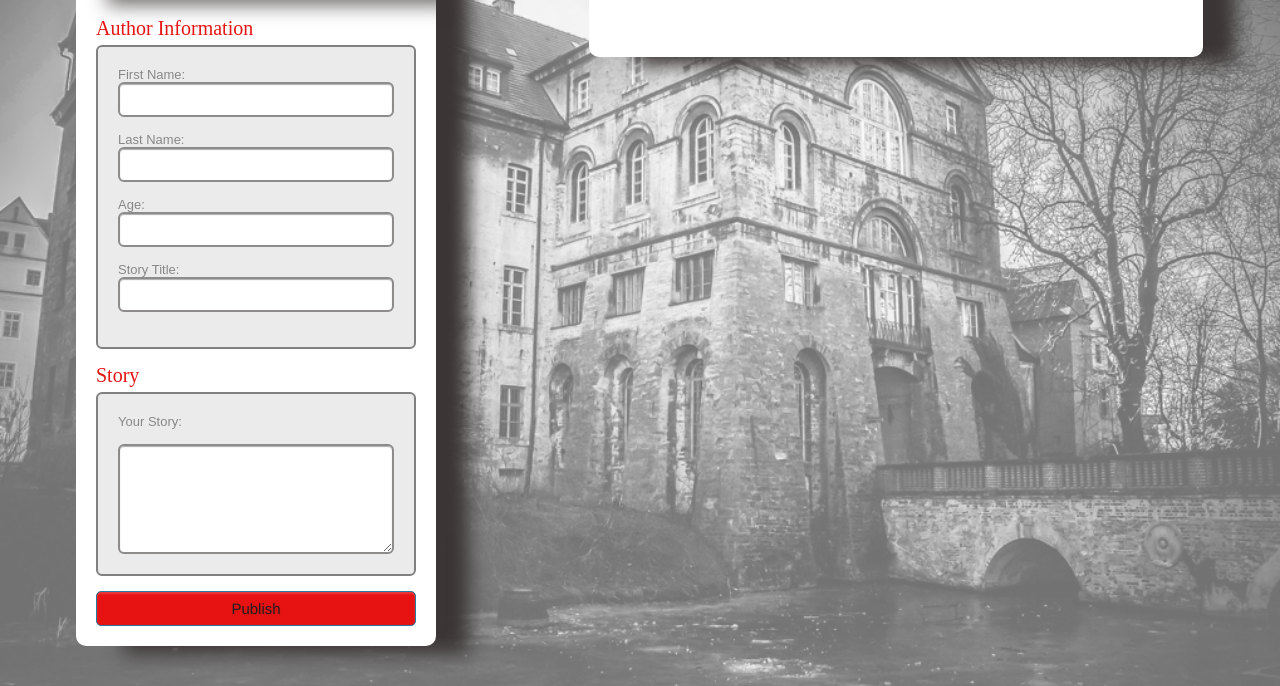
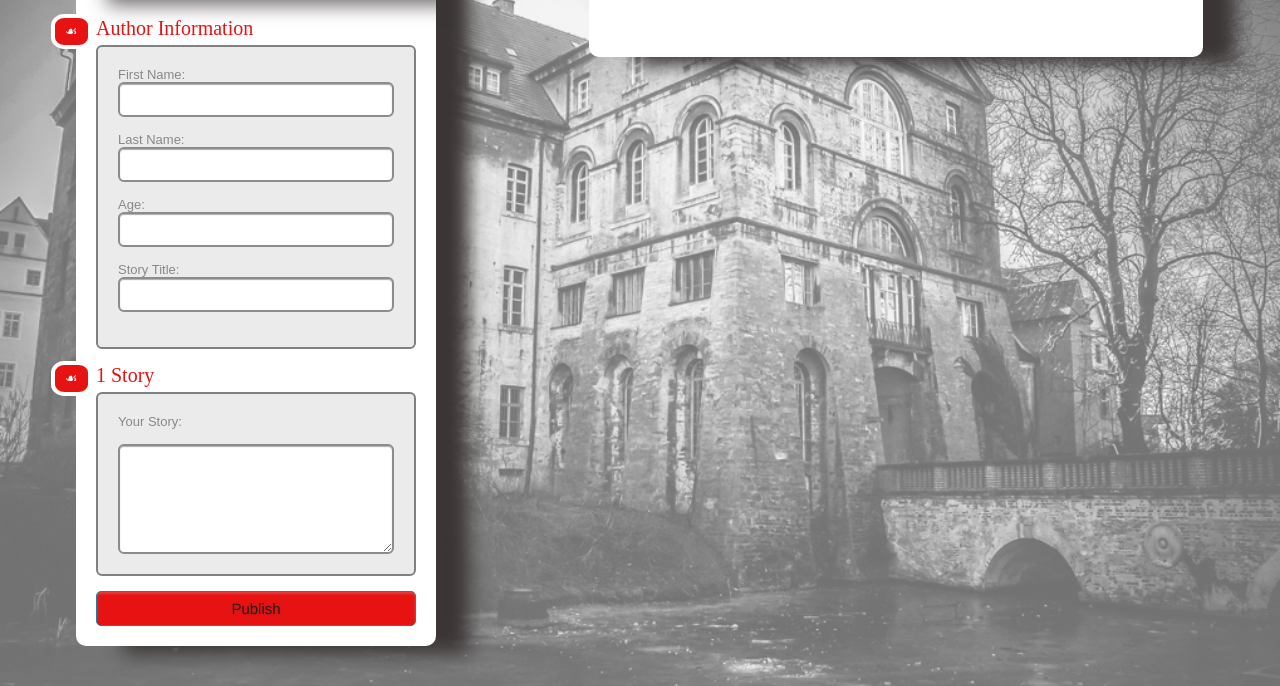
Before and after one commit to dimosoftuni/Scary-June, a plain HTML site: page index.html in a window 1280 px wide. Shown: the part 150-836 px from the top of the page. Drawn offline with Linux system fonts and the light colour scheme.

Commit message:
Update index.html

```diff
--- a/index.html
+++ b/index.html
@@ -21,7 +21,7 @@
         <span>Fill the author information, genre and the story text!</span>
       </h1>
       <form>
-        <div class="section">
+        <div class="section"><span>&#9753;</span>
           Author Information</div>
         <div class="inner-wrap">
           <label>First Name: <input type="text" id="first-name" name="field1" /></label>
@@ -33,7 +33,7 @@
           </label>
         </div>
 
-        <div class="section">
+        <div class="section"><span>&#9753;</span>1
           Story</div>
         <div class="inner-wrap">
           <label for="story">Your Story:</label>
```
